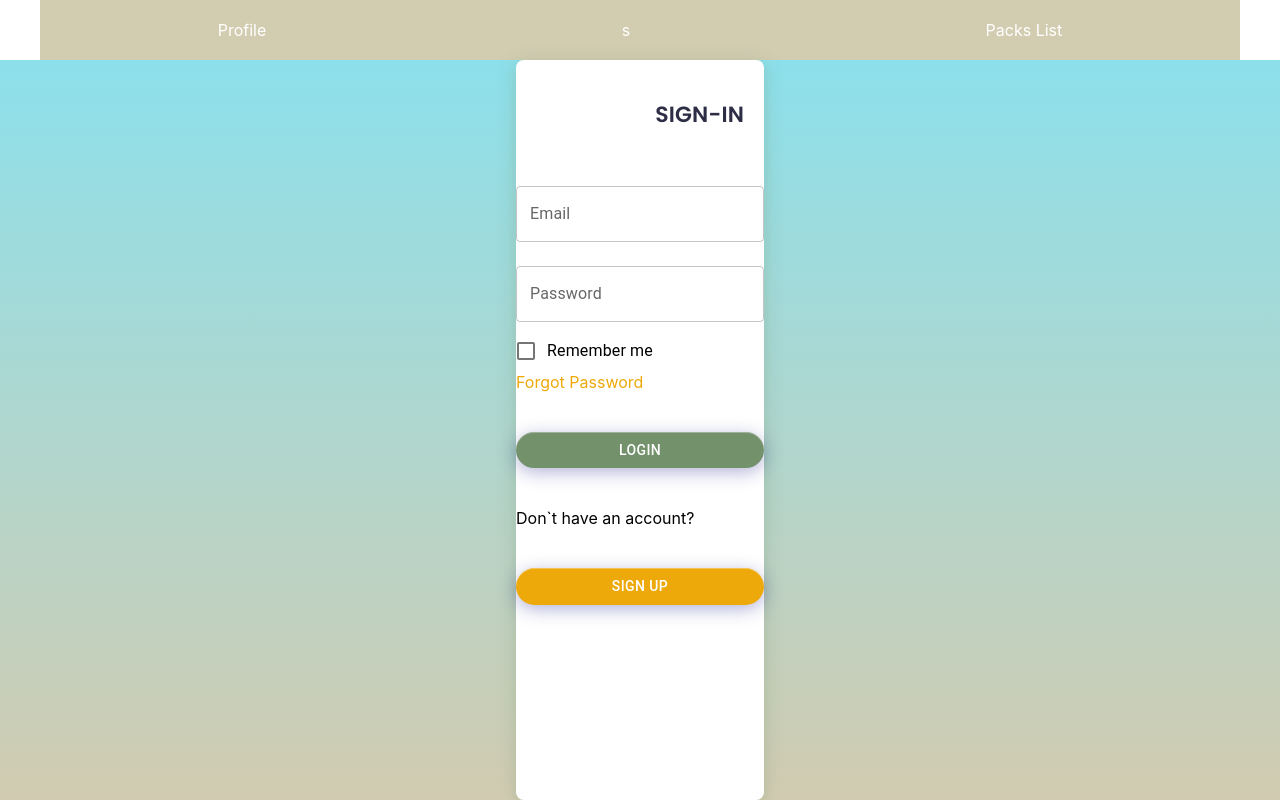
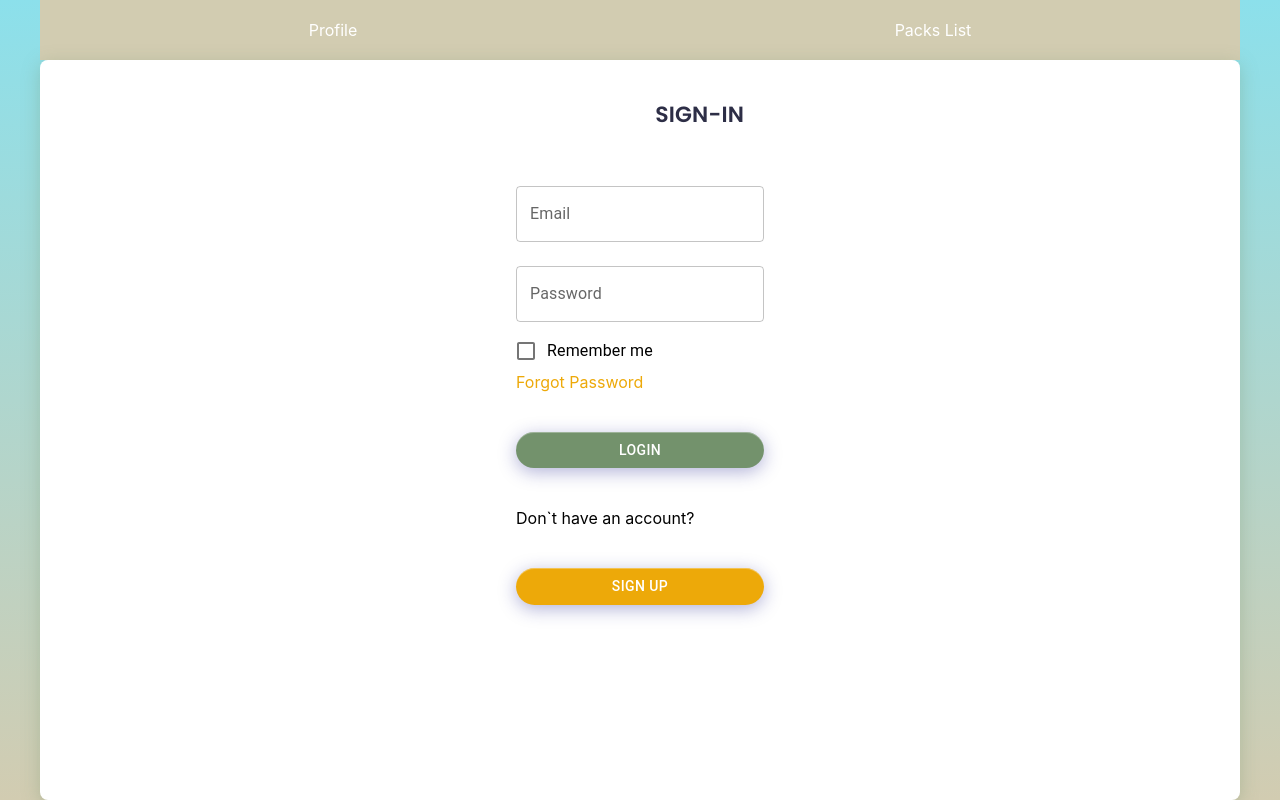
Before and after one commit to YauhenDavidovich/card-learning, a React (Create React App) app: page /packs-list in a window 1280 px wide. Built offline with nearby package versions, Linux system fonts and the light colour scheme; no server answers.

Commit message:
feat: add some style

```diff
--- a/src/App.css
+++ b/src/App.css
@@ -3,6 +3,7 @@
 .App {
     margin: 0 auto;
     height: 100%;
+    background: linear-gradient(180deg,  #8CE0EB 0%, #D2CCB1 100%);
 }
 
 .header {
@@ -28,7 +29,6 @@
     flex-direction: row;
     align-items: center;
     justify-content: center;
-    background: linear-gradient(180deg,  #8CE0EB 0%, #D2CCB1 100%);
     height: calc(100vh - 60px);
 
 }
@@ -43,9 +43,8 @@
     height: 100%;
     position: relative;
     max-width: 1200px;
-    margin: auto;
-
-
+    min-width: 600px;
+    width: 100%;
 }
 
 
--- a/src/ui/ui-header/Header.tsx
+++ b/src/ui/ui-header/Header.tsx
@@ -15,7 +15,7 @@
 
     return (
         <div className={"header"}>
-            <NavLink to="/profile">Profile</NavLink>s
+            <NavLink to="/profile">Profile</NavLink>
             <NavLink to="/packs-list">Packs List</NavLink>
             {isAuth && <Button color='inherit' onClick={handleLogout}>Logout</Button>}
         </div>
```
